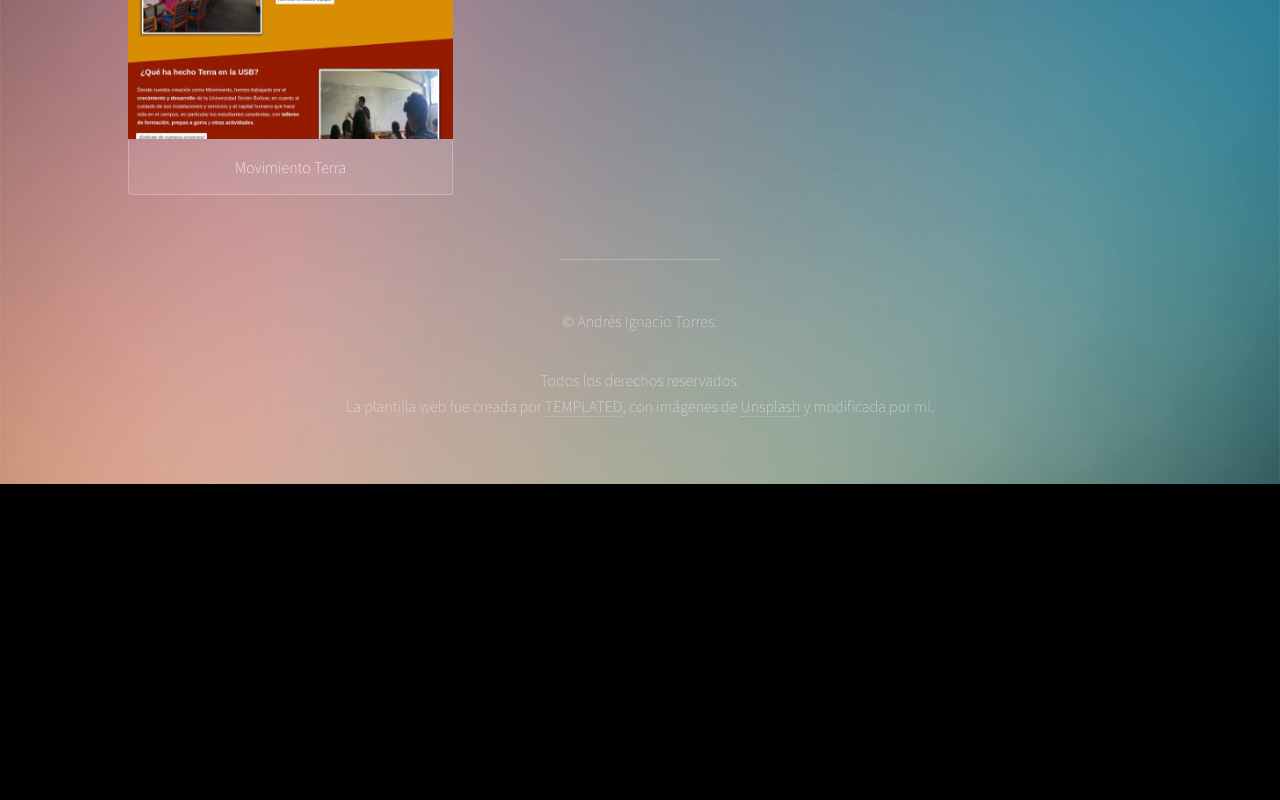
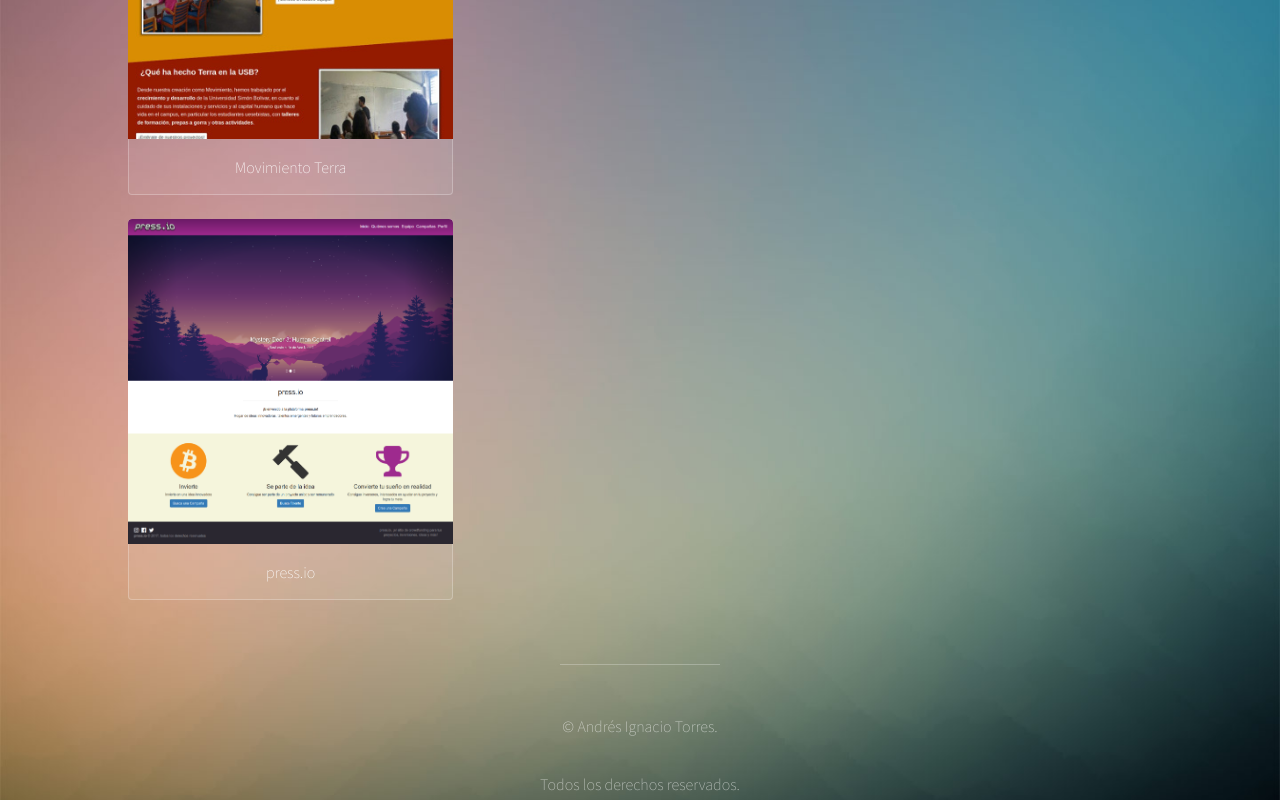
Before and after one commit to aitorres/aitorres.github.io, a plain HTML site: page index.html in a window 1280 px wide. Shown: the part 933-1733 px from the top of the page. Before the commit the page ends 1417 px from the top, so only its background shows below. Drawn offline with Linux system fonts and the light colour scheme.

Commit message:
Portfolio change

```diff
--- a/index.html
+++ b/index.html
@@ -37,10 +37,10 @@
 										<img src="images/thumbs/01.jpg" alt="" />
 										<h3>Movimiento Terra</h3>
 									</a>
-									<!--<a href="images/fulls/02.jpg">
-										<img src="images/thumbs/02.jpg" alt="" />
-										<h3>Lorem ipsum dolor sit amet</h3>
-									</a> -->
+									<a href="images/fulls/02.png">
+										<img src="images/thumbs/02.png" alt="" />
+										<h3>press.io</h3>
+									</a>
 								</div>
 								<!-- <div>
 									<a href="images/fulls/03.jpg">
```
Also changed, not shown: images/fulls/02.png (added), images/thumbs/02.png (added).
